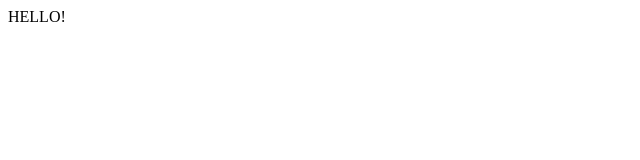
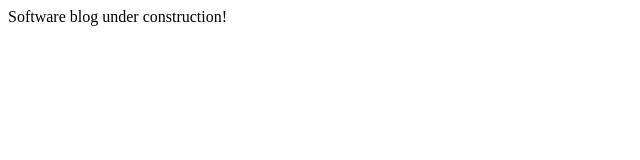
Before and after one commit to vineey/vineey.github.io, a plain HTML site: page index.html in a window 1280 px wide. Shown: the whole page, without its empty margins (0-640 px from the left). Drawn offline with Linux system fonts and the light colour scheme.

Commit message:
user page initial update

```diff
--- a/index.html
+++ b/index.html
@@ -2,9 +2,9 @@
 <html>
 <head lang="en">
     <meta charset="UTF-8">
-    <title>Vine Spring Projects</title>
+    <title>Engineering Simplicity</title>
 </head>
 <body>
-HELLO!
+Software blog under construction!
 </body>
 </html>
```
